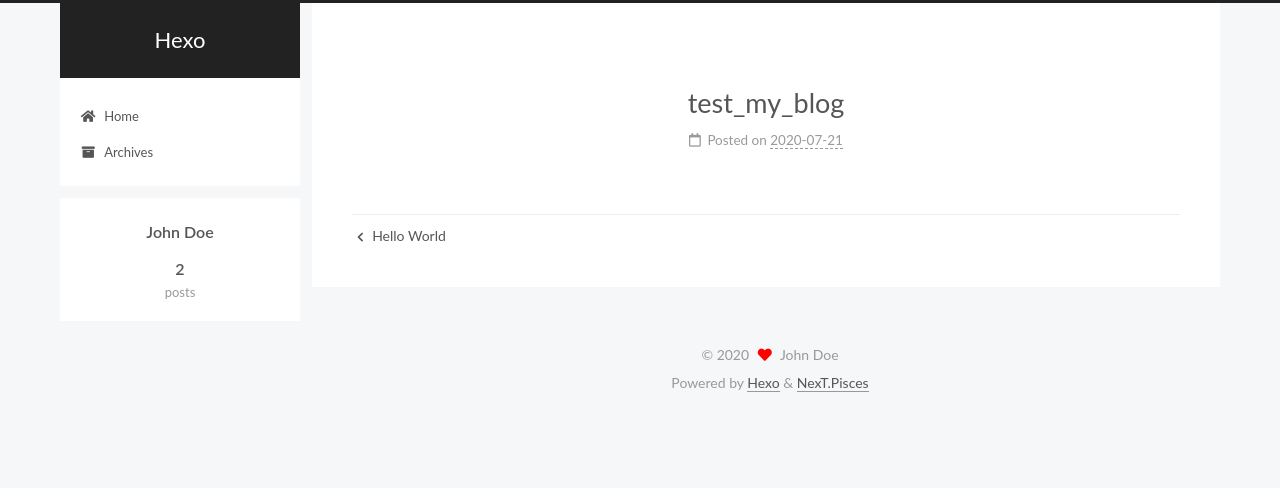
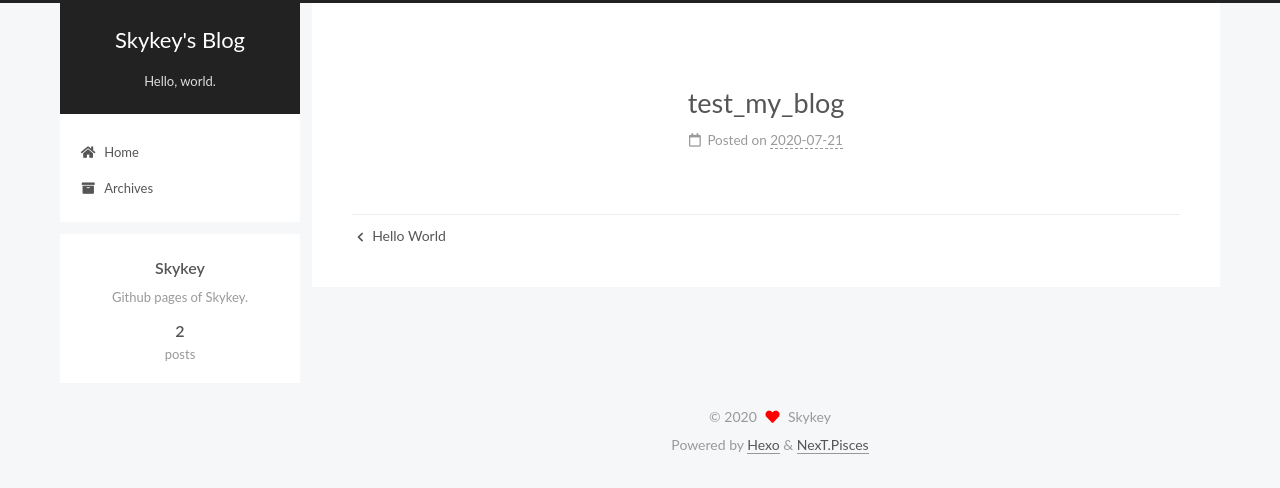
Before and after one commit to skykeyjoker/skykeyjoker.github.io, a plain HTML site: page 2020/07/21/test-my-blog/index.html in a window 1280 px wide. Drawn offline with Linux system fonts and the light colour scheme.

Commit message:
Site updated: 2020-07-21 09:32:27

```diff
--- a/2020/07/21/test-my-blog/index.html
+++ b/2020/07/21/test-my-blog/index.html
@@ -1,5 +1,5 @@
 <!DOCTYPE html>
-<html lang="en">
+<html lang="zh-Hans">
 <head>
   <meta charset="UTF-8">
 <meta name="viewport" content="width=device-width, initial-scale=1, maximum-scale=2">
@@ -20,14 +20,15 @@
     var CONFIG = {"hostname":"yoursite.com","root":"/","scheme":"Pisces","version":"7.8.0","exturl":false,"sidebar":{"position":"left","display":"post","padding":18,"offset":12,"onmobile":false},"copycode":{"enable":false,"show_result":false,"style":null},"back2top":{"enable":true,"sidebar":false,"scrollpercent":false},"bookmark":{"enable":false,"color":"#222","save":"auto"},"fancybox":false,"mediumzoom":false,"lazyload":false,"pangu":false,"comments":{"style":"tabs","active":null,"storage":true,"lazyload":false,"nav":null},"algolia":{"hits":{"per_page":10},"labels":{"input_placeholder":"Search for Posts","hits_empty":"We didn't find any results for the search: ${query}","hits_stats":"${hits} results found in ${time} ms"}},"localsearch":{"enable":false,"trigger":"auto","top_n_per_article":1,"unescape":false,"preload":false},"motion":{"enable":true,"async":false,"transition":{"post_block":"fadeIn","post_header":"slideDownIn","post_body":"slideDownIn","coll_header":"slideLeftIn","sidebar":"slideUpIn"}}};
   </script>
 
-  <meta property="og:type" content="article">
+  <meta name="description" content="Github pages of Skykey.">
+<meta property="og:type" content="article">
 <meta property="og:title" content="test_my_blog">
 <meta property="og:url" content="http://yoursite.com/2020/07/21/test-my-blog/index.html">
-<meta property="og:site_name" content="Hexo">
-<meta property="og:locale" content="en_US">
+<meta property="og:site_name" content="Skykey&#39;s Blog">
+<meta property="og:description" content="Github pages of Skykey.">
 <meta property="article:published_time" content="2020-07-21T00:59:30.000Z">
 <meta property="article:modified_time" content="2020-07-21T00:59:30.578Z">
-<meta property="article:author" content="John Doe">
+<meta property="article:author" content="Skykey">
 <meta name="twitter:card" content="summary">
 
 <link rel="canonical" href="http://yoursite.com/2020/07/21/test-my-blog/">
@@ -39,11 +40,11 @@
     sidebar: "",
     isHome : false,
     isPost : true,
-    lang   : 'en'
+    lang   : 'zh-Hans'
   };
 </script>
 
-  <title>test_my_blog | Hexo</title>
+  <title>test_my_blog | Skykey's Blog</title>
 
 
 
@@ -94,9 +95,10 @@
 
     <a href="/" class="brand" rel="start">
       <span class="logo-line-before"><i></i></span>
-      <h1 class="site-title">Hexo</h1>
+      <h1 class="site-title">Skykey's Blog</h1>
       <span class="logo-line-after"><i></i></span>
     </a>
+      <p class="site-subtitle" itemprop="description">Hello, world.</p>
   </div>
 
   <div class="site-nav-right">
@@ -147,17 +149,17 @@
 
 
 
-  <article itemscope itemtype="http://schema.org/Article" class="post-block" lang="en">
+  <article itemscope itemtype="http://schema.org/Article" class="post-block" lang="zh-Hans">
     <link itemprop="mainEntityOfPage" href="http://yoursite.com/2020/07/21/test-my-blog/">
 
     <span hidden itemprop="author" itemscope itemtype="http://schema.org/Person">
       <meta itemprop="image" content="/images/avatar.gif">
-      <meta itemprop="name" content="John Doe">
-      <meta itemprop="description" content="">
+      <meta itemprop="name" content="Skykey">
+      <meta itemprop="description" content="Github pages of Skykey.">
     </span>
 
     <span hidden itemprop="publisher" itemscope itemtype="http://schema.org/Organization">
-      <meta itemprop="name" content="Hexo">
+      <meta itemprop="name" content="Skykey's Blog">
     </span>
       <header class="post-header">
         <h1 class="post-title" itemprop="name headline">
@@ -267,8 +269,8 @@
 
       <div class="site-overview-wrap sidebar-panel">
         <div class="site-author motion-element" itemprop="author" itemscope itemtype="http://schema.org/Person">
-  <p class="site-author-name" itemprop="name">John Doe</p>
-  <div class="site-description" itemprop="description"></div>
+  <p class="site-author-name" itemprop="name">Skykey</p>
+  <div class="site-description" itemprop="description">Github pages of Skykey.</div>
 </div>
 <div class="site-state-wrap motion-element">
   <nav class="site-state">
@@ -307,7 +309,7 @@
   <span class="with-love">
     <i class="fa fa-heart"></i>
   </span>
-  <span class="author" itemprop="copyrightHolder">John Doe</span>
+  <span class="author" itemprop="copyrightHolder">Skykey</span>
 </div>
   <div class="powered-by">Powered by <a href="https://hexo.io/" class="theme-link" rel="noopener" target="_blank">Hexo</a> & <a href="https://pisces.theme-next.org/" class="theme-link" rel="noopener" target="_blank">NexT.Pisces</a>
   </div>
```
Also changed, not shown: 2020/07/21/hello-world/index.html (+14 -14 lines), archives/2020/07/index.html (+14 -12 lines), archives/2020/index.html (+14 -12 lines), archives/index.html (+14 -12 lines), index.html (+22 -20 lines).
